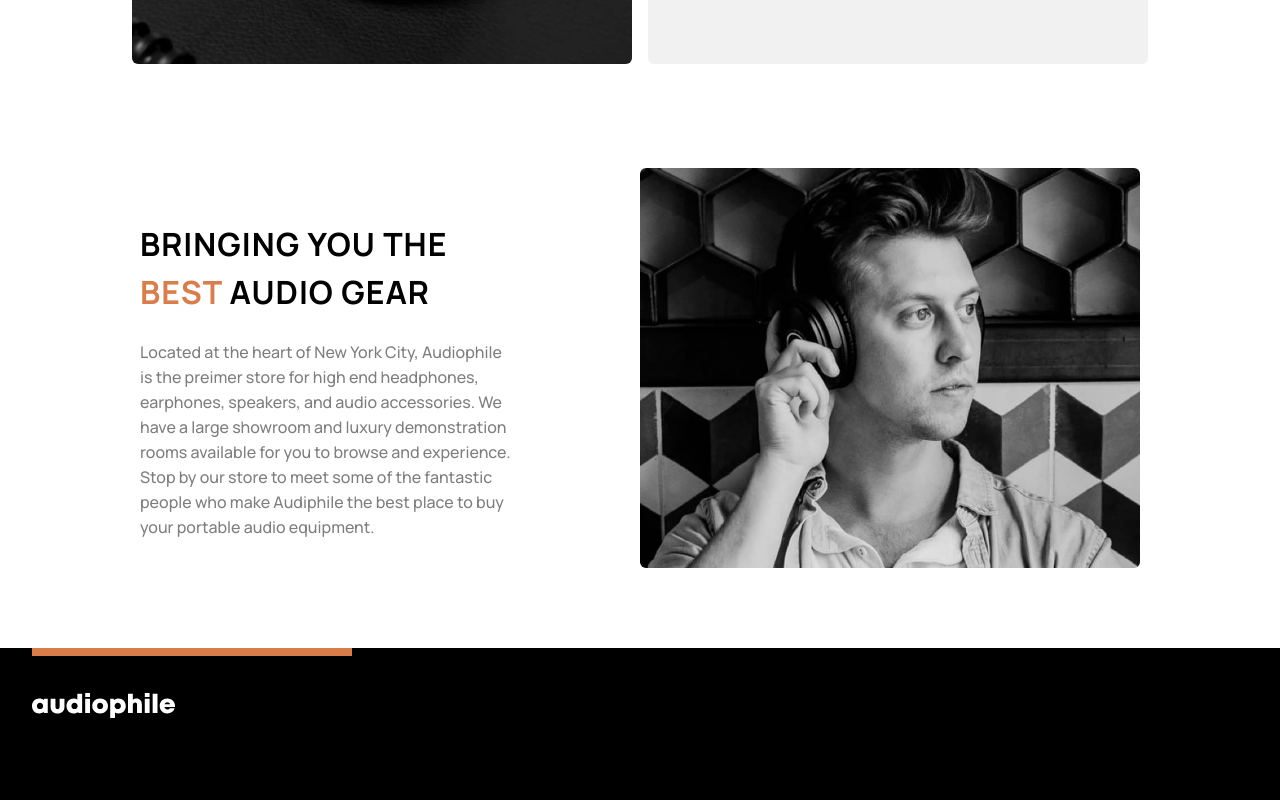
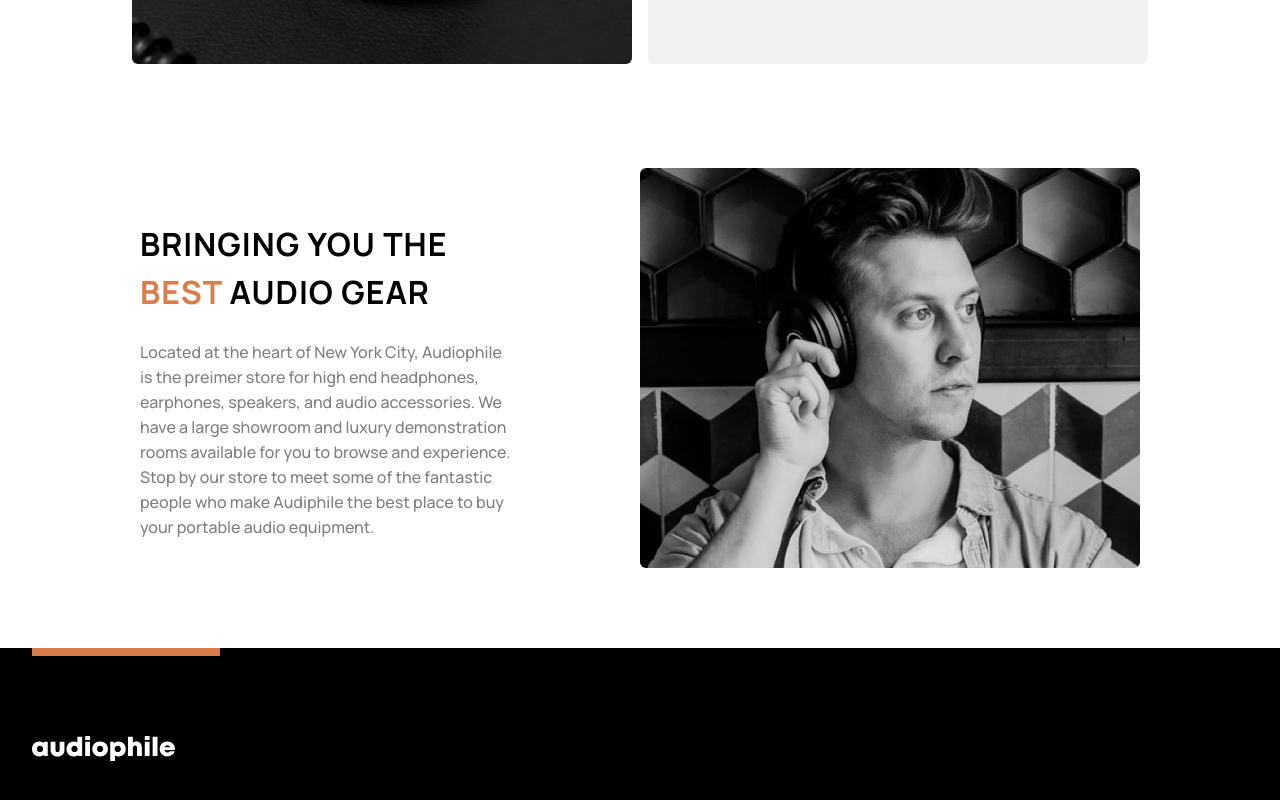
Before and after one commit to maxh1231/audiophile-ecommerce, a Next.js app: page / in a window 1280 px wide. Shown: the part 2384-3184 px from the top of the page. Built offline with nearby package versions, Linux system fonts and the light colour scheme.

Commit message:
desktop: finalized footer

```diff
--- a/src/components/Footer.tsx
+++ b/src/components/Footer.tsx
@@ -2,7 +2,7 @@ import Link from 'next/link';
 import Image from 'next/image';
 
 function logo(): JSX.Element {
-    return <Image src="/assets/shared/desktop/logo.svg" alt="earphones" width={143} height={25} className='md:ml-8' />
+    return <Image src="/assets/shared/desktop/logo.svg" alt="earphones" width={143} height={25} className='md:ml-8 mt-10 lg:mt-20 m-auto' />
 }
 
 const Footer = (): JSX.Element => {
@@ -15,10 +15,11 @@ const Footer = (): JSX.Element => {
                     <p className="text-black text-center opacity-50 font-medium leading-[25px] md:w-3/4 lg:text-left">Located at the heart of New York City, Audiophile is the preimer store for high end headphones, earphones, speakers, and audio accessories. We have a large showroom and luxury demonstration rooms available for you to browse and experience. Stop by our store to meet some of the fantastic people who make Audiphile the best place to buy your portable audio equipment.</p>
                 </div>
             </div>
-            <div className="h-[654px] bg-black flex flex-col items-center md:items-start justify-between md:h-[400px]">
+            <div className="h-[654px] bg-black flex flex-col items-center md:items-start justify-between md:h-[400px] lg:flex-row">
+                <div>
                     <div className="border-t-8 border-[#D87D4A] h-[4px] w-1/4 md:ml-8"></div>
                     {logo()}
-                <div className="flex flex-col items-center md:w-full md:items-start">
+                    <div className="flex flex-col items-center mt-6 md:w-full md:items-start lg:hidden">
                         <ul className='flex flex-col md:flex-row md:ml-8'>
                             <Link href="/"><li className="font-bold text-center text-lg tracking-[2px] my-4 hover:text-[#D87D4A] md:mr-4 md:text-sm">HOME</li></Link>
                             <Link href="/headphones"><li className="font-bold text-center text-lg tracking-[2px] my-4 hover:text-[#D87D4A] md:mx-4 md:text-sm">HEADPHONES</li></Link>
@@ -26,10 +27,20 @@ const Footer = (): JSX.Element => {
                             <Link href="/earphones"><li className="font-bold text-center text-lg tracking-[2px] my-4 hover:text-[#D87D4A] md:mx-4 md:text-sm">EARPHONES</li></Link>
                         </ul>
                     </div>
-                <p className="text-center px-6 opacity-50 font-medium md:text-left md:px-0 md:mx-8 md:mb-8 md:font-normal">Audiophile is an all in one stop to fulfill your audio needs. We&apos;re a small team of music lovers and sound specialists who are devoted to helping you get the most out of personal audio. Come and visit your demo facility - we&apos;re open 7 days a week.</p>
+                    <p className="text-center px-6 opacity-50 font-medium mt-6 md:text-left md:px-0 md:mx-8 md:mb-8 md:font-normal lg:mt-12">Audiophile is an all in one stop to fulfill your audio needs. We&apos;re a small team of music lovers and sound specialists who are devoted to helping you get the most out of personal audio. Come and visit your demo facility - we&apos;re open 7 days a week.</p>
+                    <p className="opacity-50 font-bold md:ml-8 text-center md:text-left mt-6">Copyright 2023. All Rights Reserved</p>
+                </div>
                 <div className='flex flex-col md:flex-row md:justify-between md:w-full items-center'>
-                    <p className="text-center opacity-50 font-bold md:ml-8">Copyright 2023. All Rights Reserved</p>
-                    <div className="flex flex-row items-center my-8 md:mr-8 justify-center">
+                    <div className="flex flex-row items-end my-8 md:mr-8 justify-center lg:flex-col">
+                        <div className="flex-col items-center md:w-full md:items-start hidden lg:flex lg:mt-10">
+                            <ul className='flex flex-col md:flex-row md:ml-8'>
+                                <Link href="/"><li className="font-bold text-center text-lg tracking-[2px] my-4 hover:text-[#D87D4A] md:mr-4 md:text-sm">HOME</li></Link>
+                                <Link href="/headphones"><li className="font-bold text-center text-lg tracking-[2px] my-4 hover:text-[#D87D4A] md:mx-4 md:text-sm">HEADPHONES</li></Link>
+                                <Link href="/speakers"><li className="font-bold text-center text-lg tracking-[2px] my-4 hover:text-[#D87D4A] md:mx-4 md:text-sm">SPEAKERS</li></Link>
+                                <Link href="/earphones"><li className="font-bold text-center text-lg tracking-[2px] my-4 hover:text-[#D87D4A] md:mx-4 md:text-sm">EARPHONES</li></Link>
+                            </ul>
+                        </div>
+                        <div className='flex items-center justify-end ml-6 lg:mt-20'>
                             <div className="px-2 ">
                                 <svg width="24" className='test fill-current hover:cursor-pointer hover:text-[#d87d4A] ' height="24" xmlns="http://www.w3.org/2000/svg"><path className='fill-current hover:fill-[#D87D4A]' d="M22.675 0H1.325C.593 0 0 .593 0 1.325v21.351C0 23.407.593 24 1.325 24H12.82v-9.294H9.692v-3.622h3.128V8.413c0-3.1 1.893-4.788 4.659-4.788 1.325 0 2.463.099 2.795.143v3.24l-1.918.001c-1.504 0-1.795.715-1.795 1.763v2.313h3.587l-.467 3.622h-3.12V24h6.116c.73 0 1.323-.593 1.323-1.325V1.325C24 .593 23.407 0 22.675 0z" fill="#FFF" fillRule="nonzero" /></svg>
                             </div>
@@ -43,6 +54,7 @@ const Footer = (): JSX.Element => {
                     </div>
                </div>
             </div>
+        </div>
     )
 }
 
```
Lines whose indentation alone changed are shown as unchanged.
